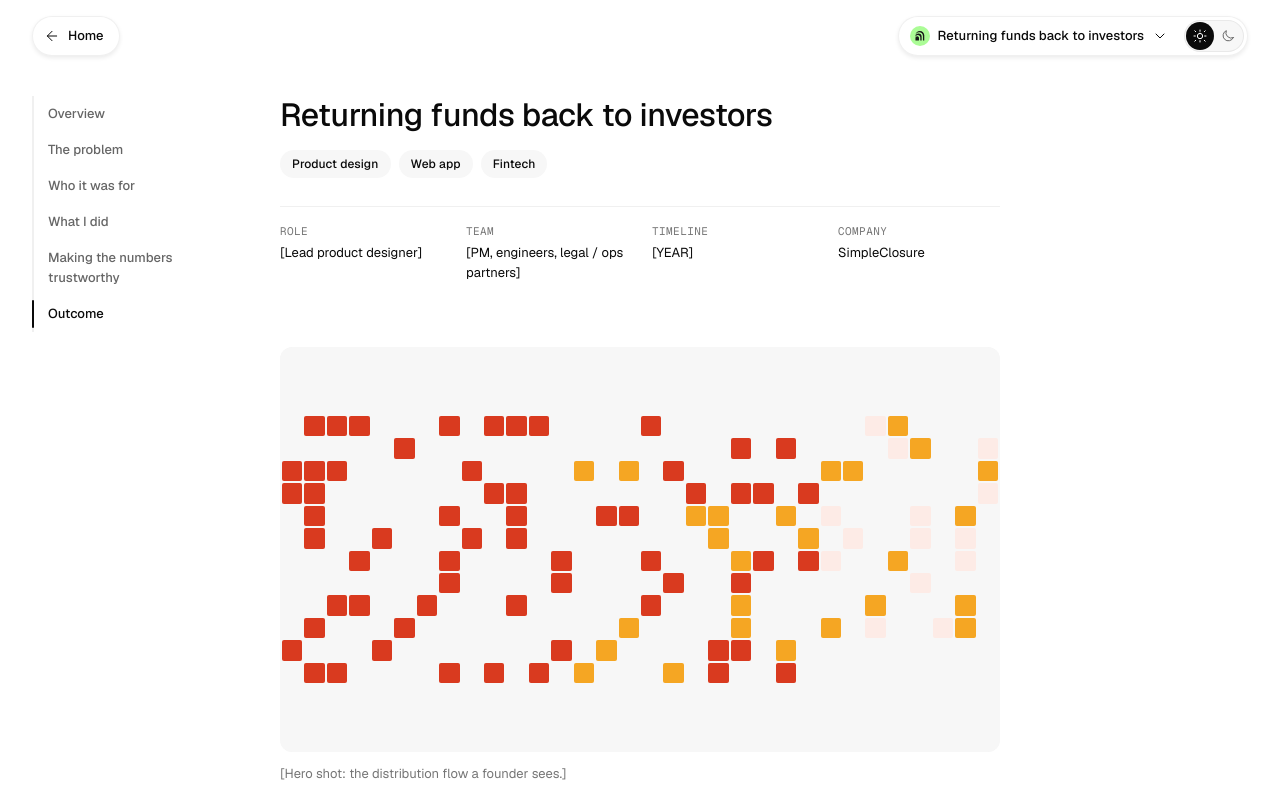
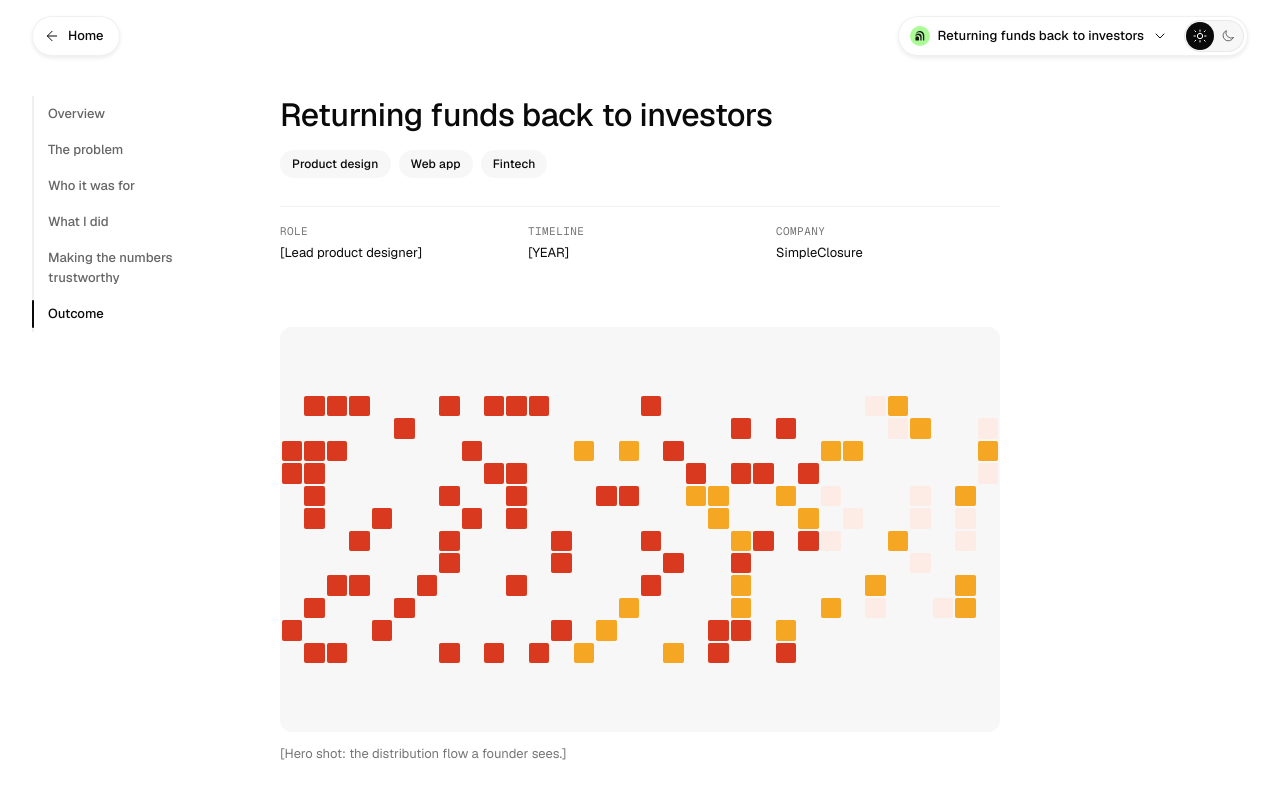
Before and after one commit to lalit-srivisarvacha/portfolio-simple, a Next.js app: page /work/returning-funds in a window 1280 px wide. Shown: the top 800 px of the page. Built offline with nearby package versions, Linux system fonts and the light colour scheme.

Commit message:
Match returning funds page to the new case study layout
Drop the hero summary and Team row and the Figure wide prop, which main
removed from the case components.

Co-Authored-By: Claude Opus 5.5 <noreply@anthropic.com>
Claude-Session: https://claude.ai/code/session_019GaS9xaVaLJCpVj16HHsPP

```diff
--- a/app/work/returning-funds/page.tsx
+++ b/app/work/returning-funds/page.tsx
@@ -18,17 +18,15 @@ export default function Page() {
     <CasePage>
       <CaseHero
         title="Returning funds back to investors"
-        summary={summary}
         tags={["Product design", "Web app", "Fintech"]}
         meta={[
           { label: "Role", value: "[Lead product designer]" },
-          { label: "Team", value: "[PM, engineers, legal / ops partners]" },
           { label: "Timeline", value: "[YEAR]" },
           { label: "Company", value: "SimpleClosure" },
         ]}
       />
 
-      <Figure wide caption="[Hero shot: the distribution flow a founder sees.]" seed={11} aspect="16 / 9" />
+      <Figure caption="[Hero shot: the distribution flow a founder sees.]" seed={11} aspect="16 / 9" />
 
       <Section title="The problem">
         <p>
```
